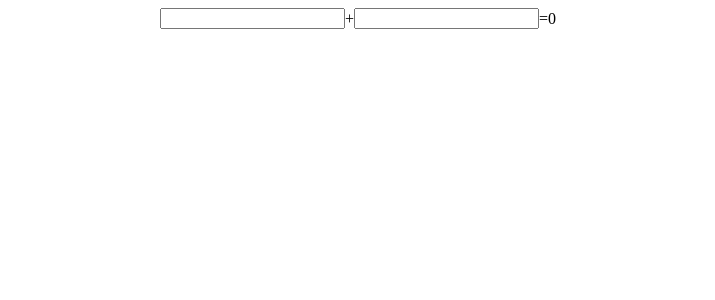
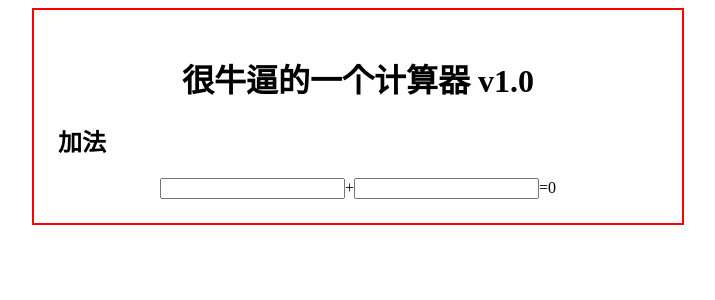
Before and after one commit to haixiangyan/react-adder, a React (Create React App) app: page / in a window 1280 px wide. Shown: the top 300 px of the page, without its empty margins (282-997 px from the left). Built offline with nearby package versions, Linux system fonts and the light colour scheme.

Commit message:
style: 添加样式

```diff
--- /dev/null
+++ b/src/App.css
@@ -0,0 +1,6 @@
+.app {
+    margin: auto;
+    padding: 24px;
+    width: 600px;
+    border: 2px solid red;
+}
--- a/src/App.tsx
+++ b/src/App.tsx
@@ -1,14 +1,18 @@
 import React, {FC} from 'react'
 import Adder from './components/Adder/index'
 
-interface IProps { }
+import './App.css'
+
+interface IProps {}
 
 const App: FC<IProps> = () => {
   return (
-    <div className="App">
+    <div className="app">
+      <h1 style={{textAlign: 'center'}}>很牛逼的一个计算器 v1.0</h1>
+      <h2>加法</h2>
       <Adder/>
     </div>
-  );
+  )
 }
 
 export default App;
--- a/src/components/Adder/index.tsx
+++ b/src/components/Adder/index.tsx
@@ -2,7 +2,9 @@ import * as React from 'react'
 import {useState} from 'react'
 import './index.css'
 
-const Adder: React.FC = () => {
+interface IProps {}
+
+const Adder: React.FC<IProps> = () => {
   const [first, setFirst] = useState<number>(0)
   const [second, setSecond] = useState<number>(0)
 
```
